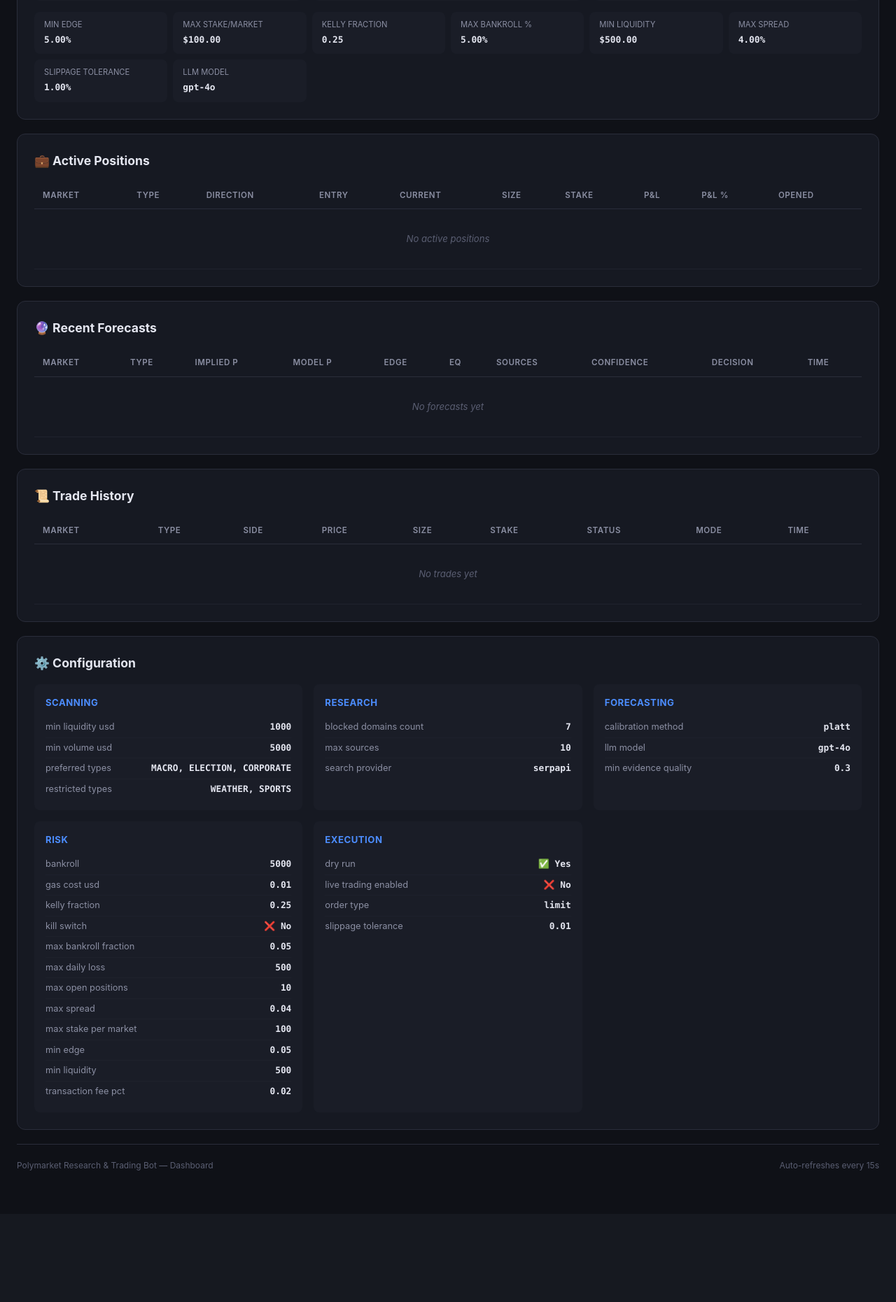
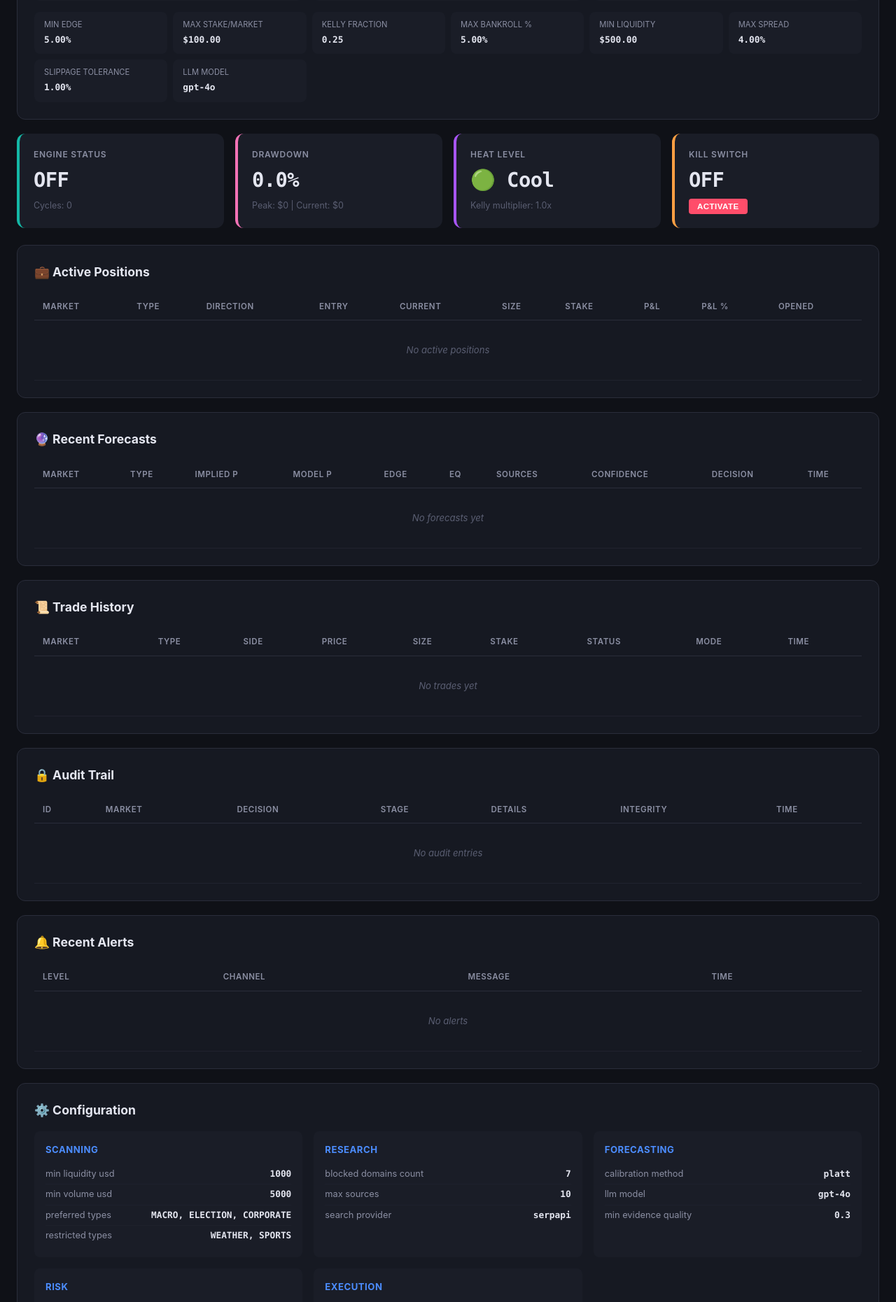
Before and after one commit to dylanpersonguy/polymarket-ai-trading-bot, a Flask app: page / in a window 1280 px wide. Shown: the part 909-2770 px from the top of the page at 70% size. Before the commit the page ends 2582 px from the top, so only its background shows below. Run offline with Flask 3, Linux system fonts and the light colour scheme; data that the repository does not hold is empty.

Commit message:
feat: upgrade dashboard with engine status, drawdown, audit trail, alerts UI
New dashboard sections:
- Engine status card with running/stopped indicator
- Drawdown percentage card with peak/current equity
- Heat level card with Kelly multiplier display
- Kill switch card with activate/deactivate buttons
- Audit trail table (last 20 entries with integrity checks)
- Recent alerts table with level/channel/message
- CSS button styles for kill switch controls
- All new sections auto-refresh every 15s

```diff
--- a/src/dashboard/static/dashboard.js
+++ b/src/dashboard/static/dashboard.js
@@ -322,6 +322,118 @@ async function updateCharts() {
     }
 }
 
+// ─── Engine & Drawdown ─────────────────────────────────────────
+async function updateEngineStatus() {
+    const d = await fetchJSON("/api/engine-status");
+    if (!d) return;
+
+    const badge = $("#engine-badge");
+    badge.style.display = "inline-block";
+    if (d.running) {
+        badge.textContent = "⚡ ENGINE ON";
+        badge.className = "badge badge-live";
+        $("#engine-status").textContent = "RUNNING";
+    } else {
+        badge.textContent = "ENGINE OFF";
+        badge.className = "badge badge-paper";
+        $("#engine-status").textContent = "OFF";
+    }
+    $("#engine-cycles").textContent = `Cycles: ${d.cycles || 0}`;
+}
+
+async function updateDrawdown() {
+    const d = await fetchJSON("/api/drawdown");
+    if (!d) return;
+
+    const ddPct = (d.drawdown_pct || 0) * 100;
+    $("#drawdown-pct").textContent = ddPct.toFixed(1) + "%";
+    $("#drawdown-pct").className = "card-value" + (ddPct > 15 ? " pnl-negative" : ddPct > 5 ? " pnl-zero" : "");
+    $("#drawdown-detail").textContent = `Peak: ${fmt$(d.peak_equity)} | Current: ${fmt$(d.current_equity)}`;
+
+    const heat = d.heat_level || 0;
+    const heatLabels = ["🟢 Cool", "🟡 Warm", "🟠 Hot", "🔴 Critical"];
+    const heatEl = $("#heat-level");
+    heatEl.textContent = heatLabels[Math.min(heat, 3)];
+    $("#kelly-mult").textContent = `Kelly multiplier: ${(d.kelly_multiplier || 1.0).toFixed(2)}x`;
+
+    // Kill switch buttons
+    if (d.is_killed) {
+        $("#kill-switch-status").textContent = "⛔ ON";
+        $("#kill-switch-status").className = "card-value pnl-negative";
+        $("#btn-kill-on").style.display = "none";
+        $("#btn-kill-off").style.display = "inline-block";
+    } else {
+        $("#kill-switch-status").textContent = "OFF";
+        $("#kill-switch-status").className = "card-value";
+        $("#btn-kill-on").style.display = "inline-block";
+        $("#btn-kill-off").style.display = "none";
+    }
+}
+
+async function toggleKillSwitch(activate) {
+    const r = await fetch("/api/kill-switch", {
+        method: "POST",
+        headers: {"Content-Type": "application/json"},
+        body: JSON.stringify({activate}),
+    });
+    if (r.ok) {
+        await updateDrawdown();
+        await updateRisk();
+    }
+}
+
+// ─── Audit Trail ───────────────────────────────────────────────
+async function updateAudit() {
+    const d = await fetchJSON("/api/audit");
+    if (!d) return;
+    const tbody = $("#audit-body");
+
+    if (!d.entries || d.entries.length === 0) {
+        tbody.innerHTML = '<tr><td colspan="7" class="empty-state">No audit entries</td></tr>';
+        return;
+    }
+
+    tbody.innerHTML = d.entries.slice(0, 20).map(e => {
+        const decClass = e.decision === "TRADE" ? "pill-trade" : e.decision === "EXIT" ? "pill-sell" : "pill-no-trade";
+        const details = e.data ? truncate(JSON.stringify(e.data), 60) : "—";
+        const ts = e.timestamp ? new Date(e.timestamp * 1000).toLocaleString() : "—";
+        return `
+        <tr>
+            <td style="font-family:var(--font-mono);font-size:0.7rem;">${(e.audit_id || "").slice(0, 16)}</td>
+            <td>${truncate(e.market_id || "", 20)}</td>
+            <td><span class="pill ${decClass}">${e.decision || "—"}</span></td>
+            <td>${e.stage || "—"}</td>
+            <td title="${details}">${details}</td>
+            <td>${e.checksum ? "✅" : "❌"}</td>
+            <td>${ts}</td>
+        </tr>`;
+    }).join("");
+}
+
+// ─── Alerts ────────────────────────────────────────────────────
+async function updateAlerts() {
+    const d = await fetchJSON("/api/alerts");
+    if (!d) return;
+    const tbody = $("#alerts-body");
+
+    if (!d.alerts || d.alerts.length === 0) {
+        tbody.innerHTML = '<tr><td colspan="4" class="empty-state">No alerts</td></tr>';
+        return;
+    }
+
+    tbody.innerHTML = d.alerts.slice(0, 15).map(a => {
+        const levelClass = a.level === "error" ? "pnl-negative" : a.level === "warning" ? "pnl-zero" : "";
+        const ts = a.timestamp ? new Date(a.timestamp * 1000).toLocaleString() : "—";
+        return `
+        <tr>
+            <td class="${levelClass}" style="text-transform:uppercase;font-weight:700;font-size:0.75rem;">${a.level || "info"}</td>
+            <td>${a.channel || "—"}</td>
+            <td>${truncate(a.message || "", 80)}</td>
+            <td>${ts}</td>
+        </tr>`;
+    }).join("");
+}
+
 // ─── Configuration Panel ───────────────────────────────────────
 async function updateConfig() {
     const d = await fetchJSON("/api/config");
@@ -359,10 +471,14 @@ async function refreshAll() {
     await Promise.all([
         updatePortfolio(),
         updateRisk(),
+        updateEngineStatus(),
+        updateDrawdown(),
         updatePositions(),
         updateForecasts(),
         updateTrades(),
         updateCharts(),
+        updateAudit(),
+        updateAlerts(),
         updateConfig(),
     ]);
     $("#last-updated-time").textContent = new Date().toLocaleTimeString();
--- a/src/dashboard/static/style.css
+++ b/src/dashboard/static/style.css
@@ -205,6 +205,23 @@ tbody tr:hover { background: var(--bg-hover); }
 .pnl-negative { color: var(--accent-red); }
 .pnl-zero    { color: var(--text-muted); }
 
+/* ─── Buttons ──────────────────────────────────────────────────── */
+.btn {
+    display: inline-block;
+    font-size: 0.72rem;
+    font-weight: 700;
+    padding: 5px 12px;
+    border-radius: 4px;
+    border: none;
+    cursor: pointer;
+    text-transform: uppercase;
+    letter-spacing: 0.04em;
+    transition: opacity 0.2s;
+}
+.btn:hover { opacity: 0.85; }
+.btn-danger { background: var(--accent-red); color: #fff; }
+.btn-ok     { background: var(--accent-green); color: #000; }
+
 /* ─── Config Grid ──────────────────────────────────────────────── */
 .config-grid {
     display: grid;
--- a/src/dashboard/templates/index.html
+++ b/src/dashboard/templates/index.html
@@ -15,6 +15,7 @@
             <span class="subtitle">Research & Trading Dashboard</span>
         </div>
         <div class="header-right">
+            <span id="engine-badge" class="badge badge-paper" style="display:none;">ENGINE OFF</span>
             <span id="mode-badge" class="badge badge-paper">PAPER MODE</span>
             <span id="kill-switch-badge" class="badge badge-ok" style="display:none;">KILL SWITCH</span>
             <span class="last-updated">Updated: <span id="last-updated-time">—</span></span>
@@ -106,6 +107,33 @@
         <div class="risk-params" id="risk-params"></div>
     </section>
 
+    <!-- ─── Engine & Drawdown Status ────────────────────────── -->
+    <section class="card-grid" id="engine-cards">
+        <div class="card accent-teal">
+            <div class="card-label">Engine Status</div>
+            <div class="card-value" id="engine-status">OFF</div>
+            <div class="card-sub" id="engine-cycles">Cycles: 0</div>
+        </div>
+        <div class="card accent-pink">
+            <div class="card-label">Drawdown</div>
+            <div class="card-value" id="drawdown-pct">0.0%</div>
+            <div class="card-sub" id="drawdown-detail">Peak: $0 | Current: $0</div>
+        </div>
+        <div class="card accent-purple">
+            <div class="card-label">Heat Level</div>
+            <div class="card-value" id="heat-level">🟢 Cool</div>
+            <div class="card-sub" id="kelly-mult">Kelly multiplier: 1.0x</div>
+        </div>
+        <div class="card accent-orange">
+            <div class="card-label">Kill Switch</div>
+            <div class="card-value" id="kill-switch-status">OFF</div>
+            <div class="card-sub">
+                <button class="btn btn-danger" id="btn-kill-on" onclick="toggleKillSwitch(true)">Activate</button>
+                <button class="btn btn-ok" id="btn-kill-off" onclick="toggleKillSwitch(false)" style="display:none;">Deactivate</button>
+            </div>
+        </div>
+    </section>
+
     <!-- ─── Active Positions ────────────────────────────────── -->
     <section class="panel">
         <h2>💼 Active Positions</h2>
@@ -183,6 +211,49 @@
         </div>
     </section>
 
+    <!-- ─── Audit Log ───────────────────────────────────────── -->
+    <section class="panel">
+        <h2>🔒 Audit Trail</h2>
+        <div class="table-wrap">
+            <table id="audit-table">
+                <thead>
+                    <tr>
+                        <th>ID</th>
+                        <th>Market</th>
+                        <th>Decision</th>
+                        <th>Stage</th>
+                        <th>Details</th>
+                        <th>Integrity</th>
+                        <th>Time</th>
+                    </tr>
+                </thead>
+                <tbody id="audit-body">
+                    <tr><td colspan="7" class="empty-state">No audit entries</td></tr>
+                </tbody>
+            </table>
+        </div>
+    </section>
+
+    <!-- ─── Recent Alerts ───────────────────────────────────── -->
+    <section class="panel">
+        <h2>🔔 Recent Alerts</h2>
+        <div class="table-wrap">
+            <table id="alerts-table">
+                <thead>
+                    <tr>
+                        <th>Level</th>
+                        <th>Channel</th>
+                        <th>Message</th>
+                        <th>Time</th>
+                    </tr>
+                </thead>
+                <tbody id="alerts-body">
+                    <tr><td colspan="4" class="empty-state">No alerts</td></tr>
+                </tbody>
+            </table>
+        </div>
+    </section>
+
     <!-- ─── System Config ───────────────────────────────────── -->
     <section class="panel">
         <h2>⚙️ Configuration</h2>
```
